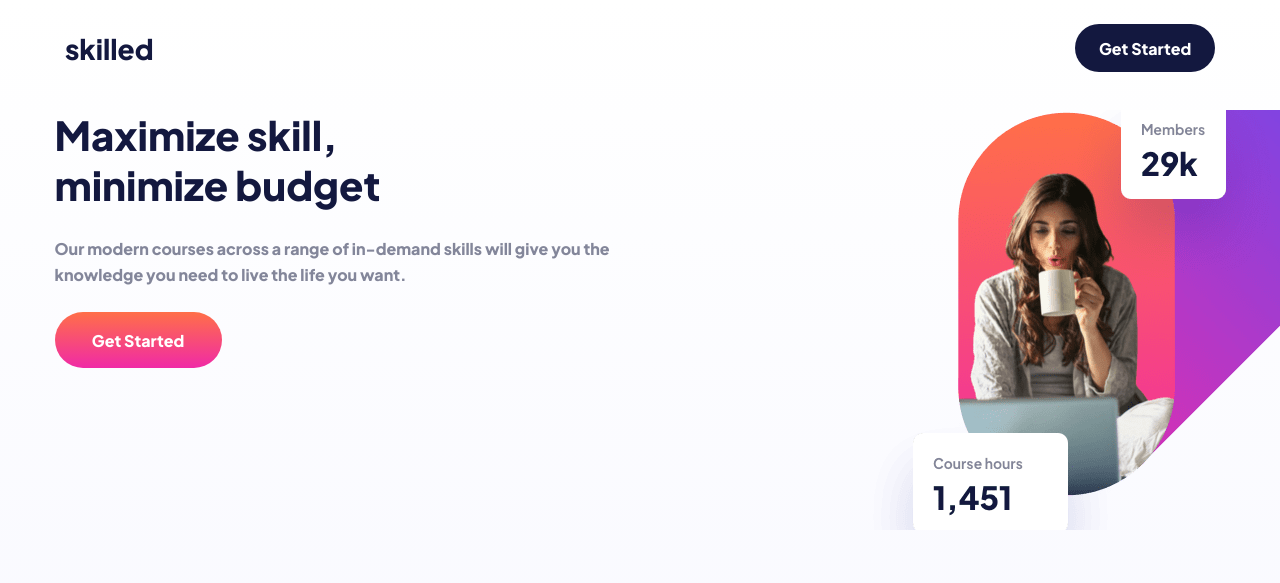
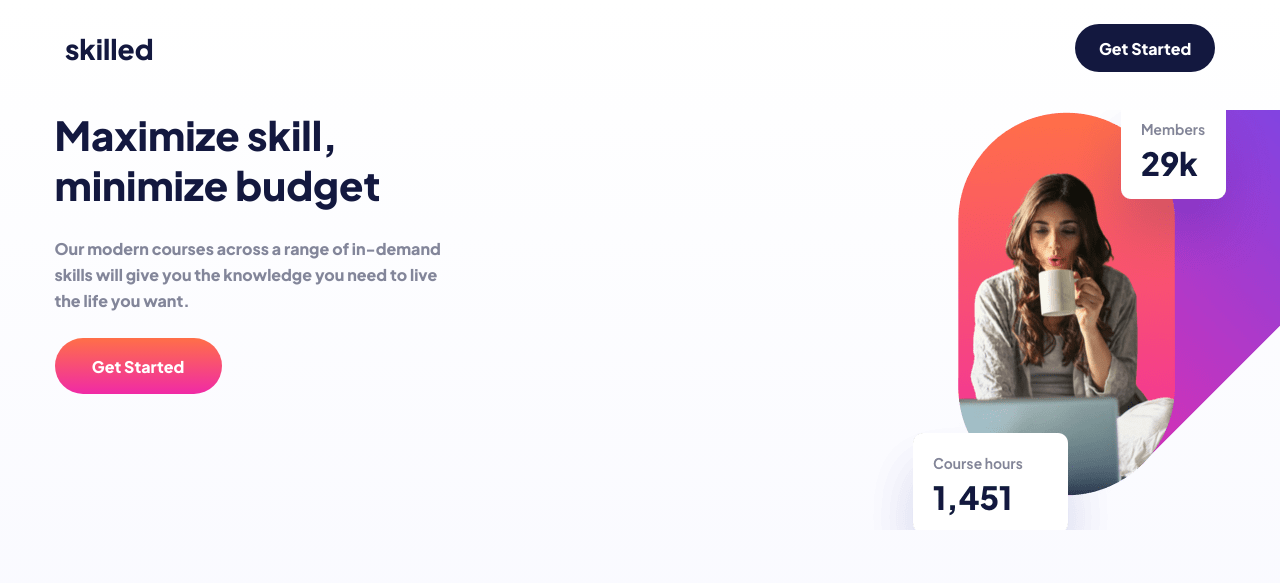
Before and after one commit to irakli85/homework-6, a plain HTML site: page index.html in a window 1280 px wide. Shown: the top 583 px of the page. Drawn offline with Linux system fonts and the light colour scheme.

Commit message:
some changes

```diff
--- a/index.html
+++ b/index.html
@@ -25,7 +25,7 @@
         <div class="section-one-info">
             <h1 class="info-heading">Maximize skill,<br>
                 minimize budget</h1>
-            <p class="info-text">Our modern courses across a range of in-demand skills will give you the knowledge you need to live the life you want.</p>
+            <p class="info-text">Our modern courses across a range of in-demand<br> skills will give you the knowledge you need to live<br> the life you want.</p>
             <button class="info-btn">Get Started</button>
         </div>
 
--- a/style.css
+++ b/style.css
@@ -10,7 +10,7 @@
 
 body{
     background: linear-gradient(180deg, #FFFFFF 0%, #F0F1FF 100%) no-repeat;
-    width: 100vw;
+    max-width: 100vw;
     height: auto;
 }
 
@@ -364,6 +364,7 @@ footer{
 
     .card-items{
         flex-basis: 25.33%;
+        height: 322px;
     }
 
 }
```
